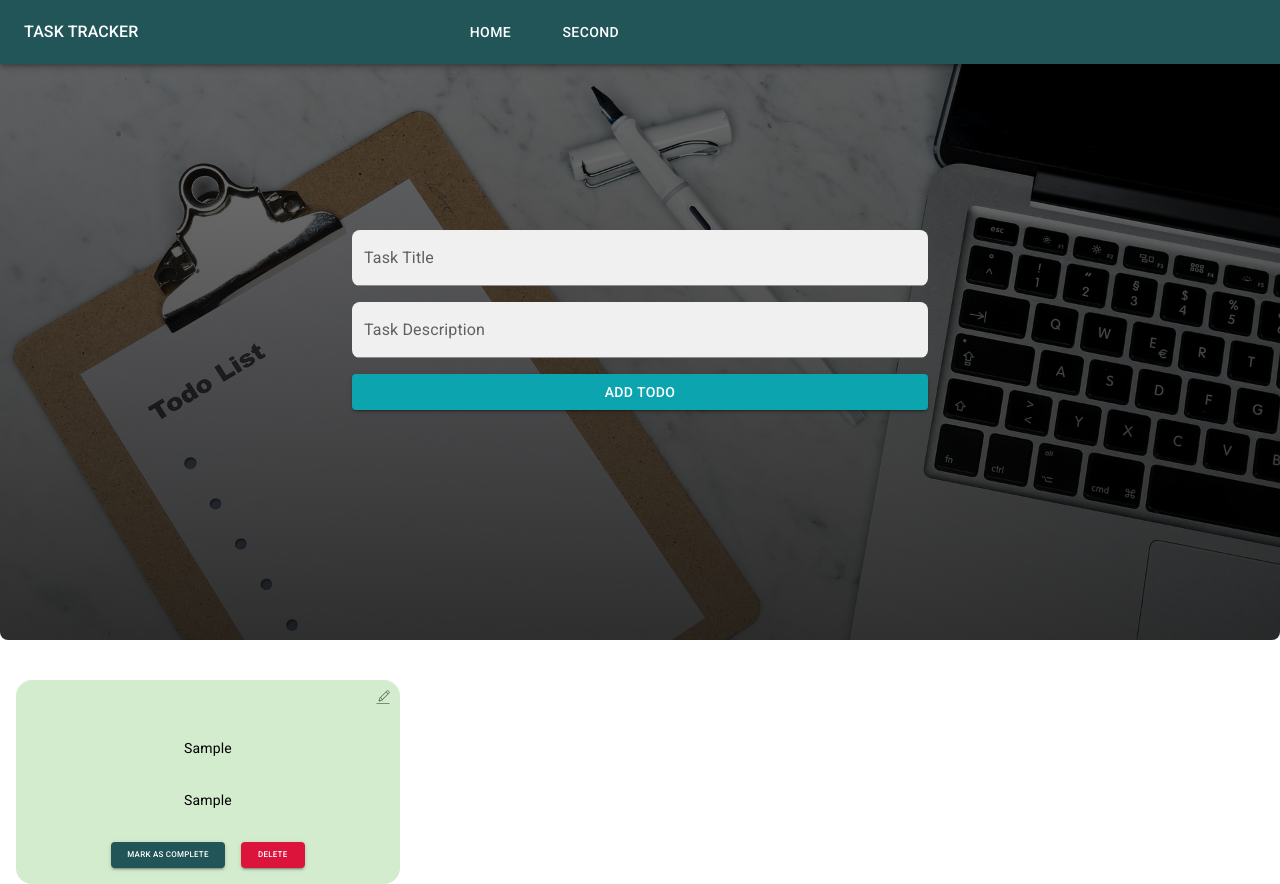
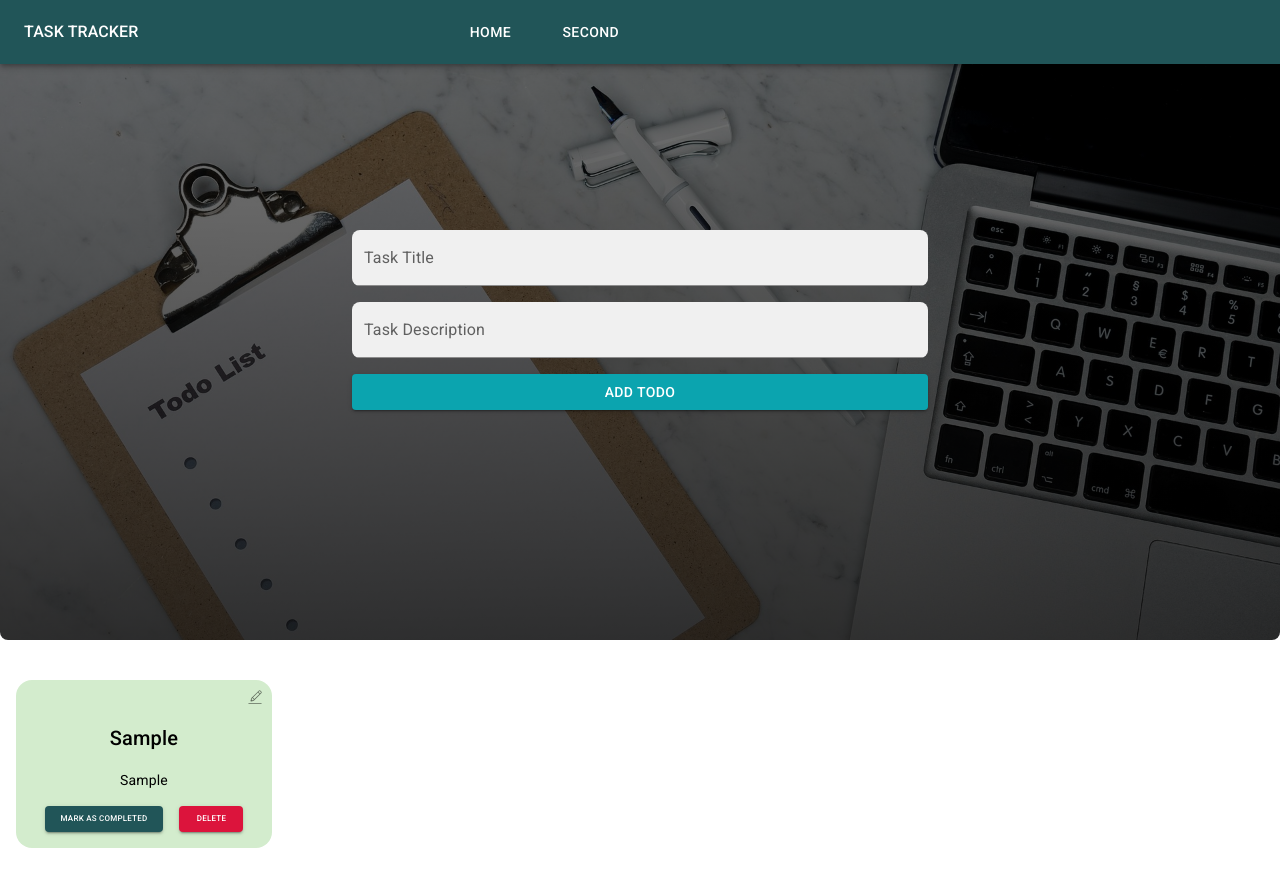
Before and after one commit to Naominm/TaskTracking, a React (Vite) app: page /dashboard in a window 1280 px wide. Both pictures are taken after typing "Sample", "Sample" into the empty fields and a click on the button "ADD TODO". After the commit the page ends 848 px from the top, so only its background shows below. Built offline with nearby package versions, Linux system fonts and the light colour scheme.

Commit message:
Add mark as complete functionality

```diff
--- a/src/components/Hero.tsx
+++ b/src/components/Hero.tsx
@@ -14,6 +14,7 @@ function Hero() {
       id: Date.now(),
       title,
       description,
+      completed: false,
     });
 
     setTitle("");
--- a/src/components/Tasks.tsx
+++ b/src/components/Tasks.tsx
@@ -5,7 +5,13 @@ function TasksDisplay() {
   return (
     <Box
       component="div"
-      sx={{ width: "100%", display: "flex", gap: "2rem", mx: 2 }}
+      sx={{
+        width: "100%",
+        display: "flex",
+        flexWrap: "wrap",
+        gap: "2rem",
+        mx: 2,
+      }}
     >
       <TodoList />
     </Box>
--- a/src/components/TodoItem.tsx
+++ b/src/components/TodoItem.tsx
@@ -1,6 +1,6 @@
 import useTaskStore from "../store/taskStore";
 import { Box, Button, Typography, TextField, IconButton } from "@mui/material";
-import { CiEdit, CiStar } from "react-icons/ci";
+import { CiEdit } from "react-icons/ci";
 
 import { useState } from "react";
 function TodoList() {
@@ -15,6 +15,7 @@ function TodoList() {
     id: number;
     title: string;
     description: string;
+    completed: boolean;
   }) => {
     setEditTaskId(task.id);
     setEditedTitle(task.title);
@@ -27,6 +28,18 @@ function TodoList() {
     });
     setEditTaskId(null);
   };
+  const markAsCompleted = useTaskStore(function (state) {
+    return state.markComplete;
+  });
+  const markAsIncomplete = useTaskStore(function (state) {
+    return state.markIncomplete;
+  });
+  function handleMarkIncomplete(id: number) {
+    markAsIncomplete(id);
+  }
+  function handleMarkComplete(id: number) {
+    markAsCompleted(id);
+  }
   return (
     <>
       {tasks.map((task, index) => (
@@ -34,13 +47,13 @@ function TodoList() {
           key={index}
           component="div"
           sx={{
-            width: "30%",
+            width: "20%",
             height: "auto",
             mt: 5,
             backgroundColor: "var(--card-bg)",
             display: "flex",
             flexDirection: "column",
-            gap: "2rem",
+            gap: "1rem",
             alignItems: "center",
             borderRadius: "1rem",
             pb: 2,
@@ -103,8 +116,22 @@ function TodoList() {
                   <CiEdit size={18} />
                 </IconButton>
               </Box>
-              <Typography variant="body2">{task.title}</Typography>
-              <Typography variant="body2">{task.description}</Typography>
+              <Typography
+                variant="h6"
+                sx={{
+                  textDecoration: task.completed ? "line-through" : "none",
+                }}
+              >
+                {task.title}
+              </Typography>
+              <Typography
+                variant="body2"
+                sx={{
+                  textDecoration: task.completed ? "line-through" : "none",
+                }}
+              >
+                {task.description}
+              </Typography>
               <Box sx={{ display: "flex", gap: "1rem" }}>
                 <Button
                   variant="contained"
@@ -112,8 +139,13 @@ function TodoList() {
                     backgroundColor: "var(--secondary-color)",
                     fontSize: "0.5rem",
                   }}
+                  onClick={() =>
+                    task.completed
+                      ? handleMarkIncomplete(task.id)
+                      : handleMarkComplete(task.id)
+                  }
                 >
-                  mark As Complete
+                  {task.completed ? "mark As Incomplete" : "mark As Completed"}
                 </Button>
                 <Button
                   variant="contained"
--- a/src/store/taskStore.ts
+++ b/src/store/taskStore.ts
@@ -4,6 +4,7 @@ type Task = {
   id: number;
   title: string;
   description: string;
+  completed: boolean;
 };
 
 type TaskStore = {
@@ -11,6 +12,8 @@ type TaskStore = {
   addTask: (task: Task) => void;
   updateTask: (id: number, updatedTask: Partial<Task>) => void;
   deleteTask: (id: number) => void;
+  markComplete: (id: number) => void;
+  markIncomplete: (id: number) => void;
 };
 
 const useTaskStore = create<TaskStore>((set) => ({
@@ -29,6 +32,18 @@ const useTaskStore = create<TaskStore>((set) => ({
     set((state) => ({
       tasks: state.tasks.filter((task) => task.id !== id),
     })),
+  markComplete: (id: Number) =>
+    set((state) => ({
+      tasks: state.tasks.map((task) =>
+        task.id === id ? { ...task, completed: true } : task,
+      ),
+    })),
+  markIncomplete: (id: Number) =>
+    set((state) => ({
+      tasks: state.tasks.map((task) =>
+        task.id === id ? { ...task, completed: false } : task,
+      ),
+    })),
 }));
 
 export default useTaskStore;
```
